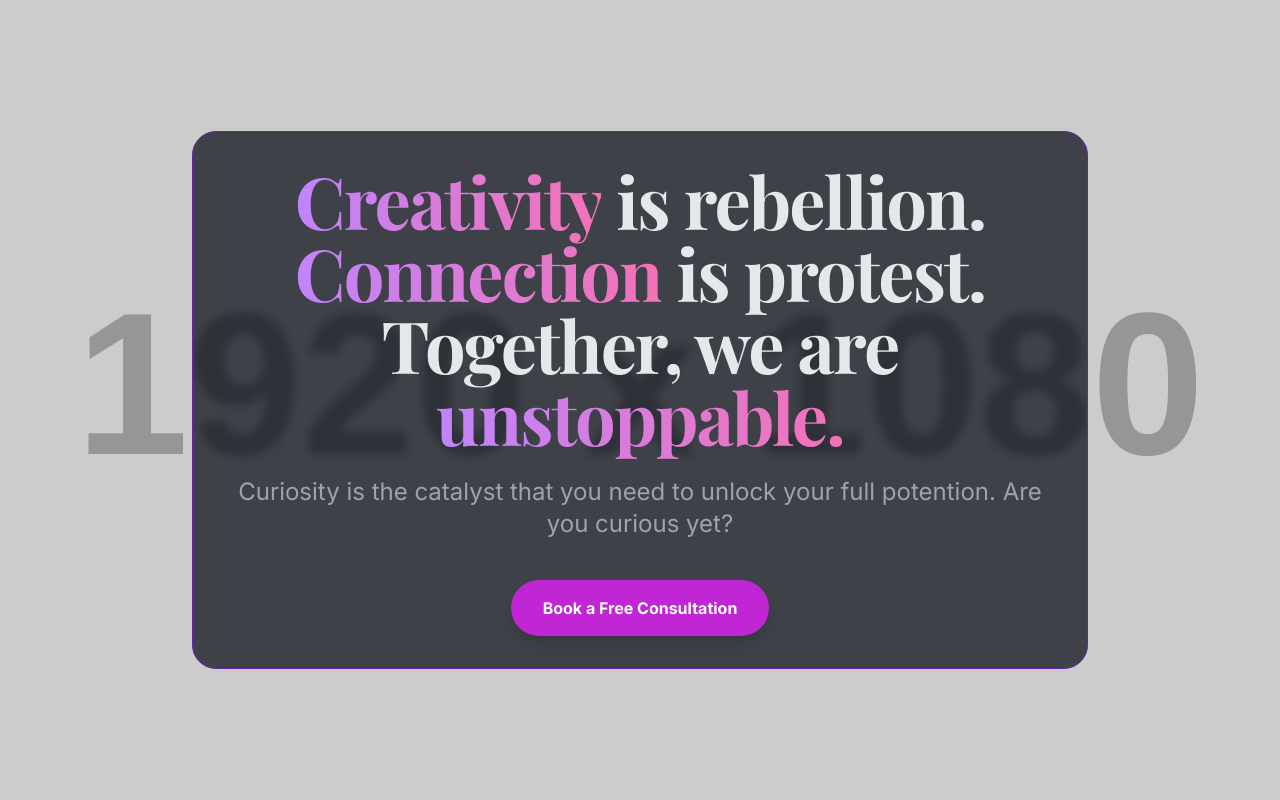
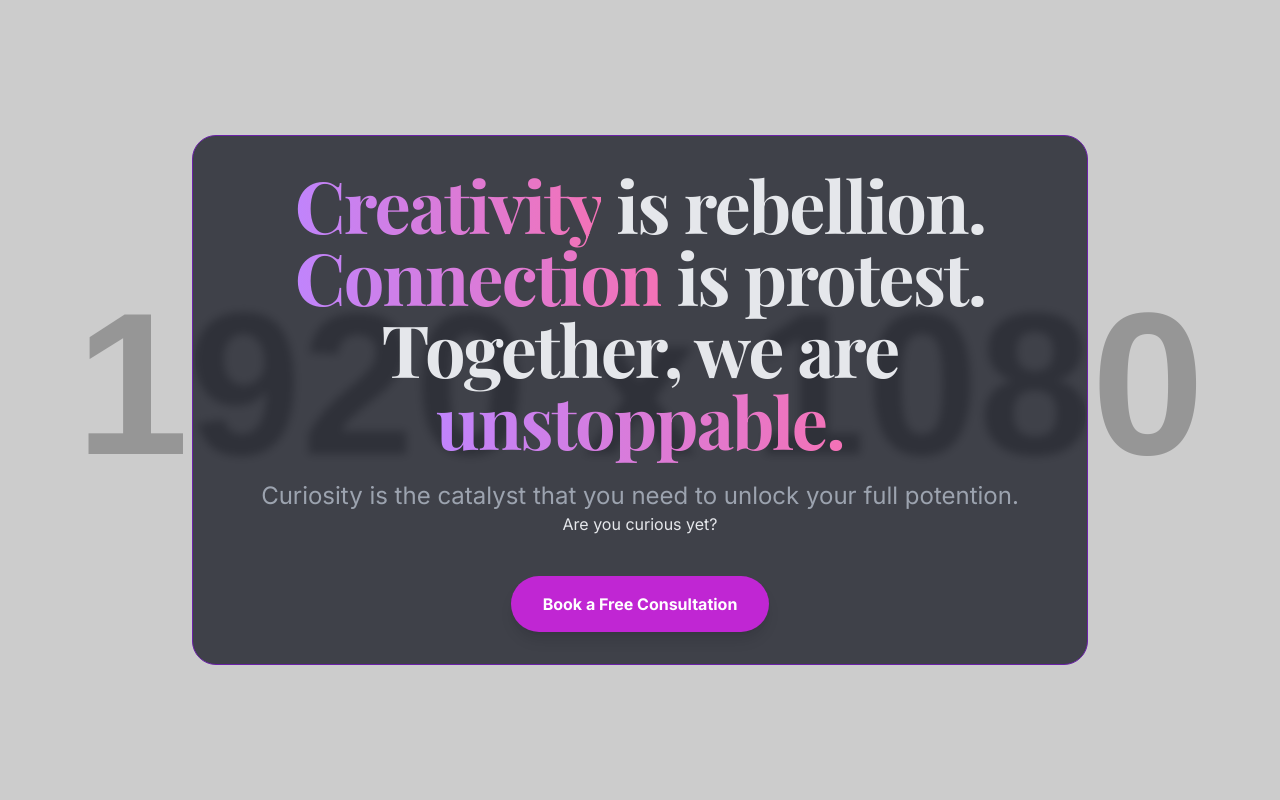
Before and after one commit to StrangeCreative/StrangeCreative.github.io, a plain HTML site: page index.html in a window 1280 px wide. Shown: the top 800 px of the page. Drawn offline with nearby package versions, Linux system fonts and the light colour scheme; placeholder pictures from the web are drawn by us.

Commit message:
Update index.html

```diff
--- a/index.html
+++ b/index.html
@@ -67,13 +67,12 @@
     <header class="h-screen flex flex-col items-center justify-center text-center p-6 bg-cover bg-center" style="background-image: url('https://placehold.co/1920x1080/1a1024/7c3aed?text=STRANGE+CREATIVE');">
         <div class="bg-gray-950 bg-opacity-70 backdrop-blur-sm rounded-3xl p-8 max-w-4xl mx-auto border border-purple-800">
             <h1 class="text-4xl sm:text-6xl md:text-7xl font-extrabold leading-tight tracking-tight hero-font">
-              <!--  Curiosity is the <span class="gradient-text">catalyst</span> -->
                 <span class="gradient-text">Creativity</span> is rebellion.
                 <span class="gradient-text">Connection</span> is protest.
                 Together, we are <span class="gradient-text">unstoppable.</span>
             </h1>
             <p class="text-lg sm:text-2xl mt-6 font-medium text-gray-400">
-                Curiosity is the catalyst that you need to unlock your full potention. Are you curious yet?
+                Curiosity is the catalyst that you need to unlock your full potention.</p> <p>Are you curious yet?
             </p>
             <a href="#consultation" class="mt-10 inline-block px-8 py-4 bg-fuchsia-600 hover:bg-fuchsia-700 text-white font-bold rounded-full transition-all duration-300 transform hover:scale-105 shadow-lg">
                 Book a Free Consultation
```
